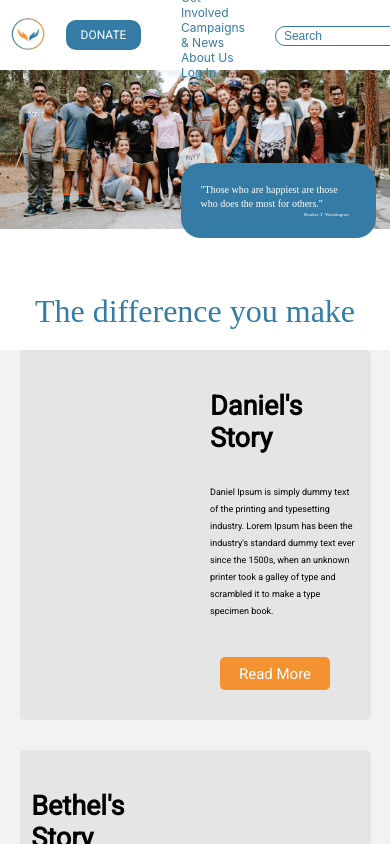
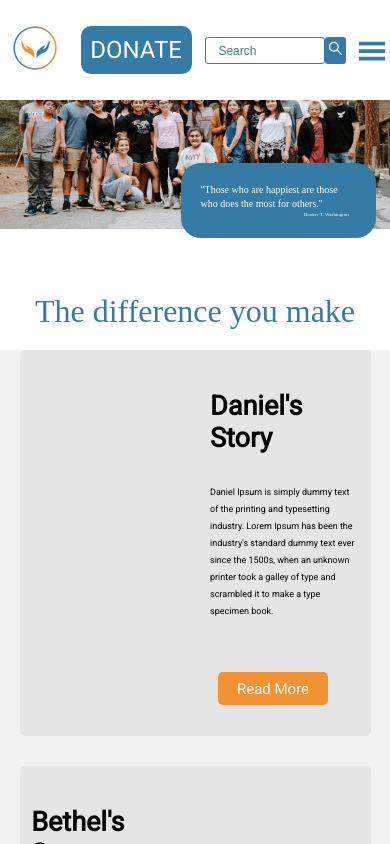
Before and after one commit to Dilekcn/charity, a React (Create React App) app: page / in a window 390 px wide. Shown: the top 844 px of the page. Built offline with nearby package versions, Linux system fonts and the light colour scheme; data requests are answered from the project's data file; grey boxes are pictures that could not be loaded.

Commit message:
updated header

```diff
--- a/src/components/Footer/Footer.css
+++ b/src/components/Footer/Footer.css
@@ -66,11 +66,13 @@
 	justify-content: space-around;
 	align-items: center;
 	background: #c4c4c4;
-	height: 70px;
+	padding: 10px 0px;
+	height: auto;
 	width: 100%;
 	font-family: Prociono;
-	color: 347ca5;
+	color: #347ca5;
 	font-weight: 400;
+	font-size: 40px;
 }
 
 @media (max-width: 1237px) {
@@ -119,13 +121,17 @@
 }
 
 @media (max-width: 767px) {
-	ul,
-	li {
+	#footer-nav {
 		font-size: 10px;
 	}
 }
 
 @media (max-width: 450px) {
+	#footer-nav ul,
+	li,
+	a {
+		font-size: 10px;
+	}
 	.form-input {
 		width: 200px;
 		height: 28px;
--- a/src/components/Header/Header.css
+++ b/src/components/Header/Header.css
@@ -7,6 +7,7 @@
 #logo {
 	height: 44px;
 	width: 48px;
+	cursor: pointer;
 }
 
 #div-header {
@@ -30,6 +31,7 @@
 	font-size: 30px;
 	color: #fff;
 	border: none;
+	cursor: pointer;
 }
 
 .header-nav ul,
@@ -40,22 +42,41 @@ a {
 	list-style: none;
 	color: #347ca5;
 	font-size: 24px;
-  margin: 0px 10px;
+	margin: 0px 8px;
 }
 
-#search-box {
-  width: 329px;
+.header-search-container {
+	display: flex;
+}
+
+.header-search-box {
+	width: 225px;
 	height: 27px;
 	background: #fff;
 	border: 1px solid #347ca5;
-  border-radius: 10px;
-  color: "#347CA5";
+	border-radius: 3px;
+	color: #347ca5;
+	padding-left: 10px;
+	padding-right: 5px;
 }
 
-#search-box::placeholder {
+.header-search-box-btn {
+	height: 27px;
+	width: 33px;
+	border-radius: 3px;
+	background-color: #347ca5;
+	border: none;
+	cursor: pointer;
+}
+.header-search-box::placeholder {
 	color: #347ca5;
 	font-size: 12px;
-  padding-left: 8px;
+	padding-left: 2px;
+}
+
+#header-menu-checkbox,
+.header-menu-icon {
+	display: none;
 }
 
 @media (max-width: 1242px) {
@@ -64,25 +85,116 @@ a {
 	a {
 		font-size: 20px;
 	}
-  #search-box {
-    width: 240px;
+	.header-search-box {
+		width: 180px;
 	}
 }
 
-@media (max-width: 768px) {
+@media (max-width: 1006px) {
+	.header-nav ul,
+	li,
+	a {
+		font-size: 18px;
+		margin: 0px 6px;
+	}
+	.header-search-box {
+		width: 180px;
+	}
+	#btn-donate {
+		width: 111px;
+		height: 48px;
+		font-size: 22px;
+	}
+}
+
+@media (max-width: 885px) {
+	.header-nav {
+		position: fixed;
+		display: flex;
+		justify-content: center;
+		z-index: 99;
+		top: -1000px;
+		height: auto;
+		background-color: #fff;
+		text-align: left;
+		padding: 25px;
+		left: 0px;
+		width: 100%;
+		text-align: center;
+	}
+
+	.header-nav ul,
+	li,
+	a {
+		display: block;
+		color: #347ca5;
+		font-size: 20px;
+		margin: 8px 20px;
+		padding: 8px;
+		font-weight: bold;
+	}
+
+	#btn-donate {
+		width: 201px;
+		height: 58px;
+		font-size: 26px;
+	}
+
+	.header-menu-icon {
+		display: block;
+	}
+	#header-menu-checkbox:checked ~ .header-nav {
+		top: 100px;
+	}
+}
+
+@media (max-width: 608px) {
+	#btn-donate {
+		width: 111px;
+		height: 48px;
+		font-size: 24px;
+		margin: 0;
+	}
+	.header-search-box {
+		width: 120px;
+	}
+	#div-header {
+		display: flex;
+		justify-content: space-around;
+		align-items: center;
+	}
+	#logo {
+		margin: 0;
+	}
+
+	.header-nav ul,
+	li,
+	a {
+		margin: 0px;
+	}
+	.header-search-box-btn {
+		width: 21px;
+	}
+}
+
+/* @media (max-width: 768px) {
 	.header-nav ul,
 	li,
 	a {
 		font-size: 16px;
 		display: block;
 	}
-  #search-box {
-    width: 220px;
+	.header-search-box {
+		width: 150px;
 		height: 24px;
+	}
+	.header-search-box-btn {
+		height: 24px;
+		width: 30px;
 	}
 
 	#btn-donate {
-    width: 117px;
+		width: 101px;
 		height: 43px;
 		font-size: 20px;
 	}
@@ -99,9 +211,13 @@ a {
 		font-size: 12px;
 		display: block;
 	}
-  #search-box {
-    width: 160px;
+	.header-search-box {
+		width: 120px;
 		height: 20px;
+	}
+	.header-search-box-btn {
+		height: 20px;
+		width: 27px;
 	}
 
 	#btn-donate {
@@ -124,7 +240,7 @@ a {
 		font-size: 12px;
 		display: block;
 	}
-  #search-box {
+	.header-search-box {
 		width: 100px;
 		height: 20px;
 	}
@@ -141,4 +257,4 @@ a {
 	#div-header {
 		height: 70px;
 	}
-}
+} */
--- a/src/components/Header/Header.js
+++ b/src/components/Header/Header.js
@@ -1,23 +1,36 @@
 import React from 'react';
 import logo from './images/img.png';
 import './Header.css';
+import { AiOutlineSearch } from 'react-icons/ai';
+import { GiHamburgerMenu } from 'react-icons/gi';
 
 const Header = ({ isLoggedIn, setIsLoggedIn }) => {
 	return (
 		<div id="div-header">
-			<div>
 			<a href="/">
 				<img id="logo" src={logo} alt="logo" />
 			</a>
-			</div>
-			<div>
+
 			<a href="/donate">
 				<button id="btn-donate">DONATE</button>
 			</a>
-			</div>
-			<div>
+			<form className="header-search-container">
+				<input
+					className="header-search-box"
+					type="search"
+					placeholder="Search"
+					required
+				/>
+				<button className="header-search-box-btn">
+					<AiOutlineSearch size={17} fill={'white'} />
+				</button>
+			</form>
+			<input type="checkbox" id="header-menu-checkbox" />
+			<label for="header-menu-checkbox" className="header-menu-icon">
+				<GiHamburgerMenu size={30} style={{ fill: '#347ca5' }} />
+			</label>
 			<nav className="header-nav">
-					<ul>
+				<ul className="header-nav-links">
 					<li>
 						<a href="/getInvolved">Get Involved</a>
 					</li>
@@ -41,10 +54,6 @@ const Header = ({ isLoggedIn, setIsLoggedIn }) => {
 				</ul>
 			</nav>
 		</div>
-			<div>
-				<input id="search-box" type="text" placeholder="Search" />
-			</div>
-		</div>
 	);
 };
 
--- a/src/components/News-HomePage/NewsHomePage.css
+++ b/src/components/News-HomePage/NewsHomePage.css
@@ -15,8 +15,9 @@
 
 #newsHomePage {
 	width: 100%;
-  height: 1400px;
+	height: auto;
 	background-color: #f2f2f2;
+	margin-bottom: 50px;
 }
 
 .news {
@@ -84,9 +85,6 @@
 }
 
 @media (max-width: 1156px) {
-  #newsHomePage {
-    height: 1650px;
-  }
 	.news-img {
 		height: 380px;
 		margin: 15px;
```
Lines whose indentation alone changed are shown as unchanged.
